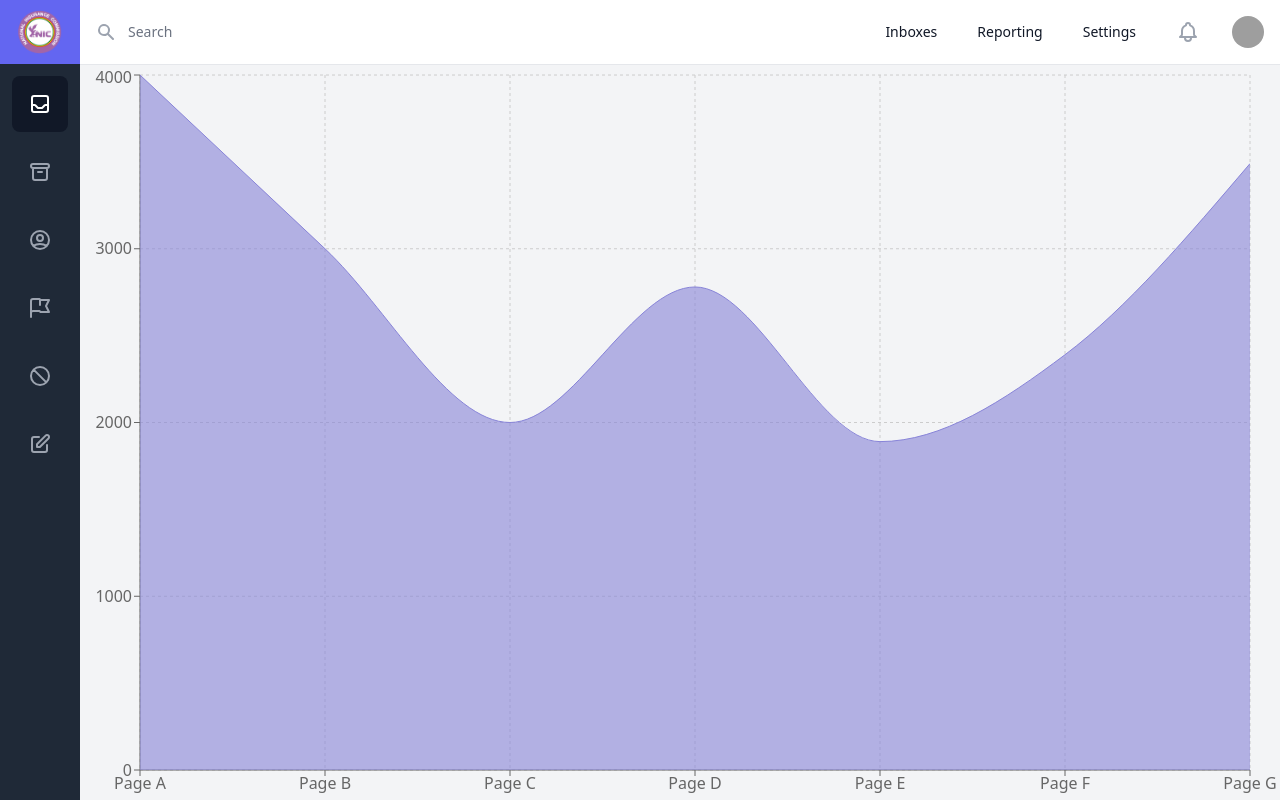
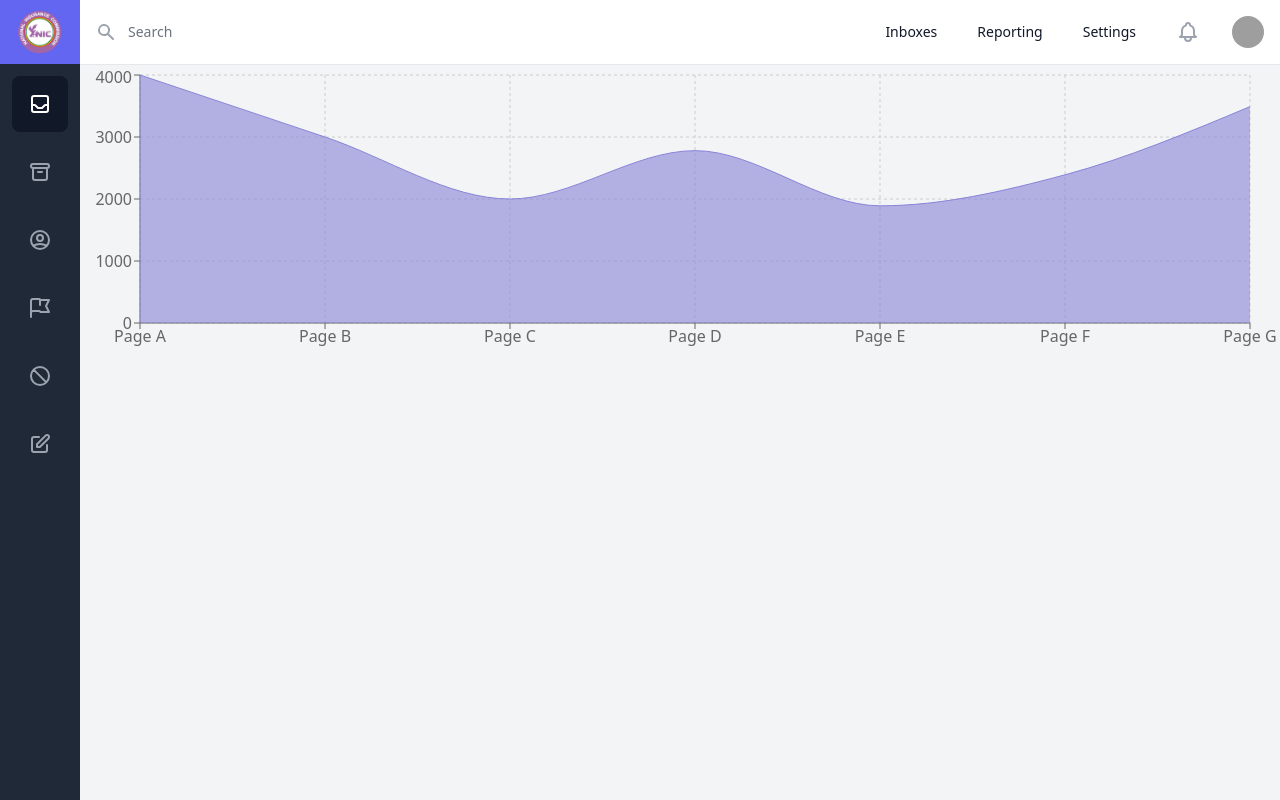
Before and after one commit to Khoby-790/template-nic, a React (Create React App) app: page / in a window 1280 px wide. Built offline with nearby package versions, Linux system fonts and the light colour scheme; grey boxes are pictures that could not be loaded.

Commit message:
--- Auto-Git Commit ---

```diff
--- a/src/pages/Dashboard/Dashboard.tsx
+++ b/src/pages/Dashboard/Dashboard.tsx
@@ -55,6 +55,7 @@ const data = [
 const Dashboard = (props: Props) => {
     return (
         <Fragment>
+            <div className="h-72">
                 <ResponsiveContainer width="100%" height="100%">
                     <AreaChart
                         width={500}
@@ -74,6 +75,7 @@ const Dashboard = (props: Props) => {
                         <Area type="monotone" dataKey="uv" stroke="#8884d8" fill="#8884d8" />
                     </AreaChart>
                 </ResponsiveContainer>
+            </div>
         </Fragment>
     )
 }
```
Lines whose indentation alone changed are shown as unchanged.
